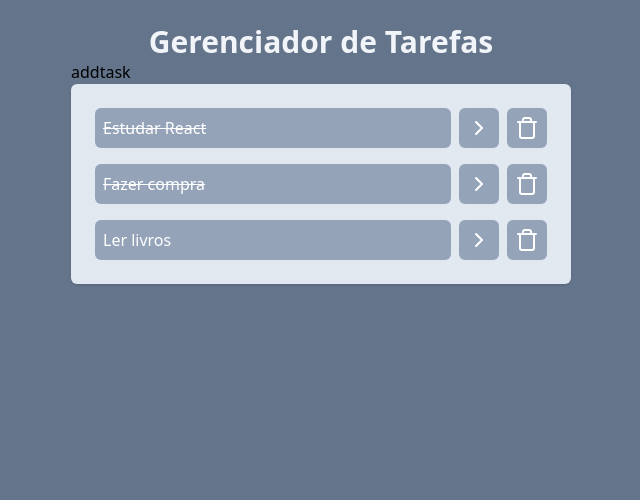
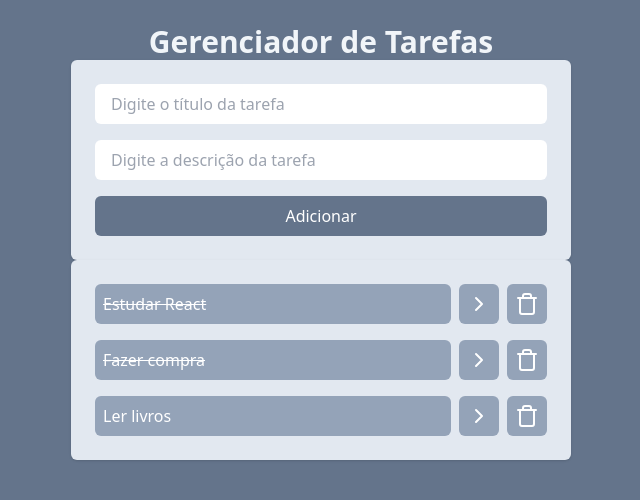
Before and after one commit to GBarbosa06/gerenciador-de-tarefas-react, a React (Vite) app in the folder react-app/: page / in a window 1280 px wide. Shown: the top 500 px of the page, without its empty margins (319-959 px from the left). Built offline with nearby package versions, Linux system fonts and the light colour scheme.

Commit message:
Update AddTask.jsx

```diff
--- a/react-app/src/components/AddTask.jsx
+++ b/react-app/src/components/AddTask.jsx
@@ -1,7 +1,11 @@
 
 function AddTask(){
     return(
-        <h1>addtask</h1>
+        <div className="space-y-4 p-6 bg-slate-200 rounded-md shadow flex flex-col">
+            <input type="text" placeholder="Digite o título da tarefa" className="border-slate-300 outline-slate-400 px-4 py-2 rounded-md"/>
+            <input type="text" placeholder="Digite a descrição da tarefa" className="border-slate-300 outline-slate-400 px-4 py-2 rounded-md" />
+            <button className="bg-slate-500 text-white px-4 py-2 rounded-md font-medium">Adicionar</button>
+        </div>
     );
 }
 
```
